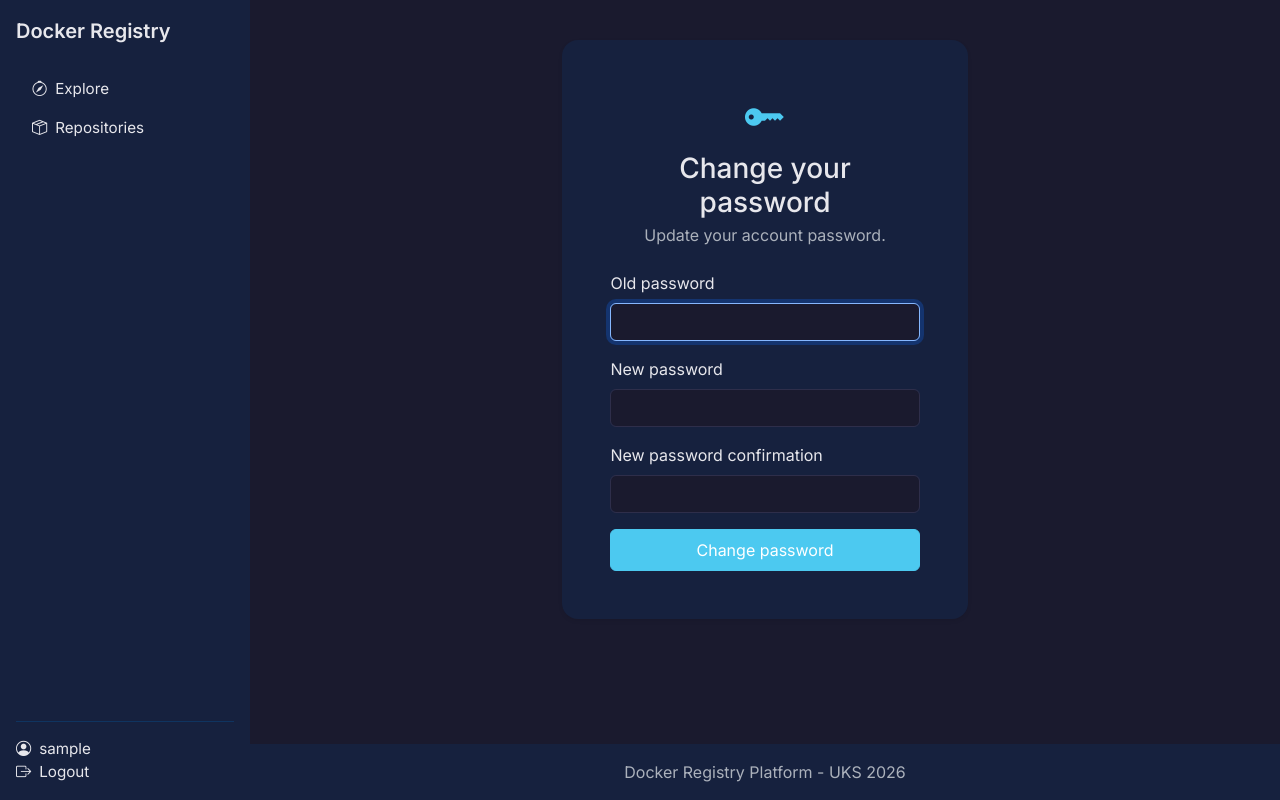
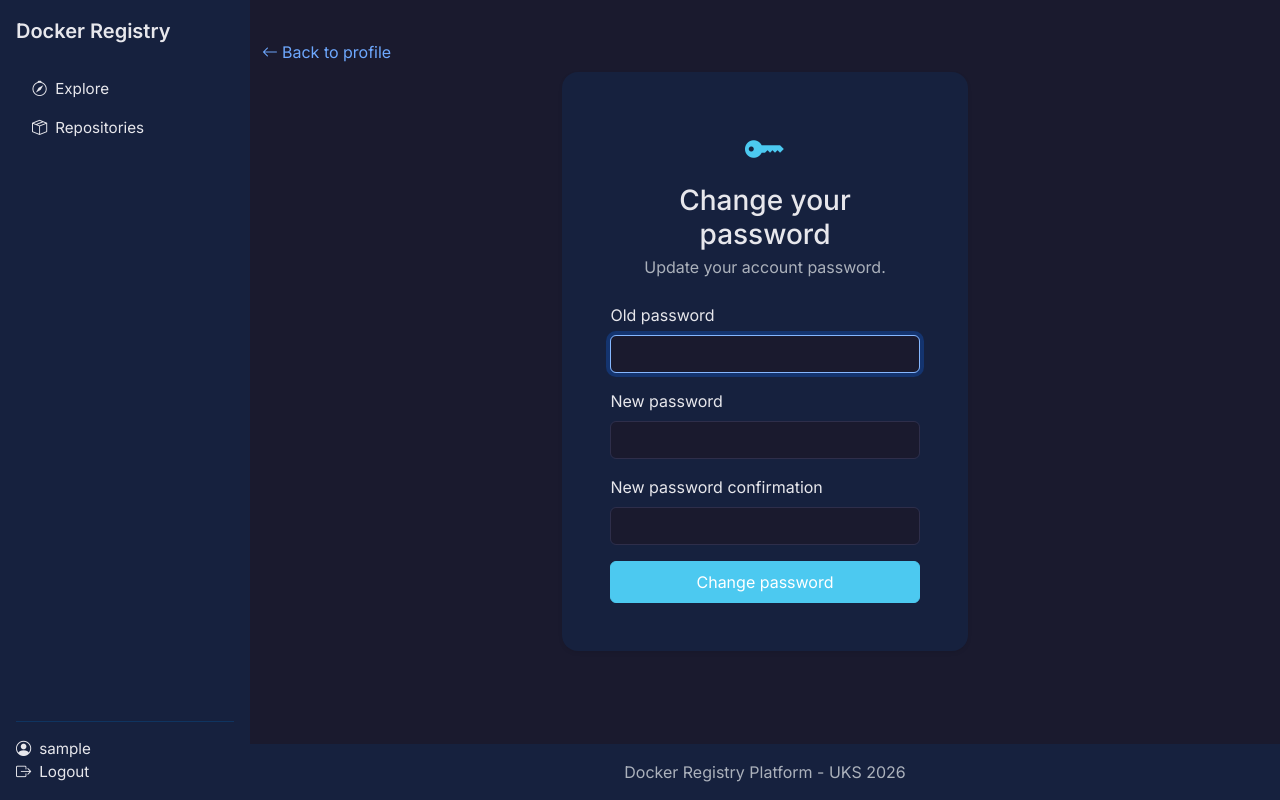
Before and after one commit to biljanamijic26/uks-2024, a Django app: page /profile/change-password/ in a window 1280 px wide. Run offline with Django 5.2, Linux system fonts and the light colour scheme; the visitor is signed in with stand-in values (Sample User, id 1).

Commit message:
feat: add back navigation links to profile edit and password change

```diff
--- a/app/templates/accounts/password_change.html
+++ b/app/templates/accounts/password_change.html
@@ -3,6 +3,11 @@
 {% block title %}Change Password - Docker Registry Platform{% endblock %}
 
 {% block content %}
+{% if back_url %}
+<a href="{{ back_url }}" class="text-decoration-none d-inline-flex align-items-center mb-2">
+    <i class="bi bi-arrow-left me-1"></i>Back to profile
+</a>
+{% endif %}
 <div class="row justify-content-center align-items-center" style="min-height: 70vh;">
     <div class="col-md-6 col-lg-5">
         <div class="card border-0 shadow-sm rounded-4">
--- a/app/templates/accounts/profile_edit.html
+++ b/app/templates/accounts/profile_edit.html
@@ -3,6 +3,10 @@
 {% block title %}Edit Profile - Docker Registry Platform{% endblock %}
 
 {% block content %}
+<a href="{% url 'profile' %}" class="text-decoration-none d-inline-flex align-items-center mb-3">
+    <i class="bi bi-arrow-left me-1"></i>Back to profile
+</a>
+
 <div class="row justify-content-center">
     <div class="col-md-6 col-lg-5">
         <div class="card border-0 shadow-sm rounded-4">
```
